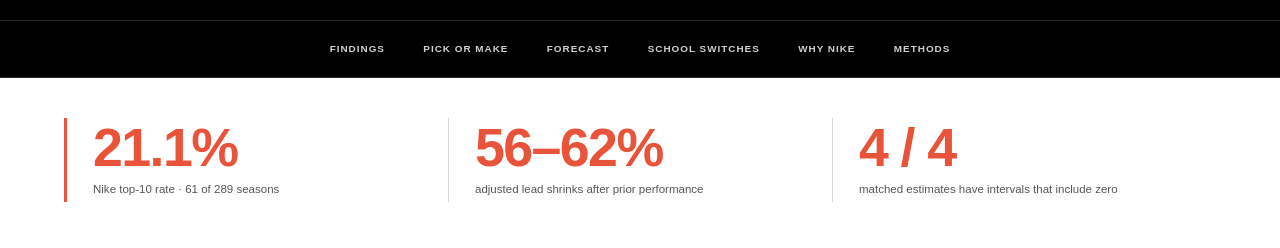
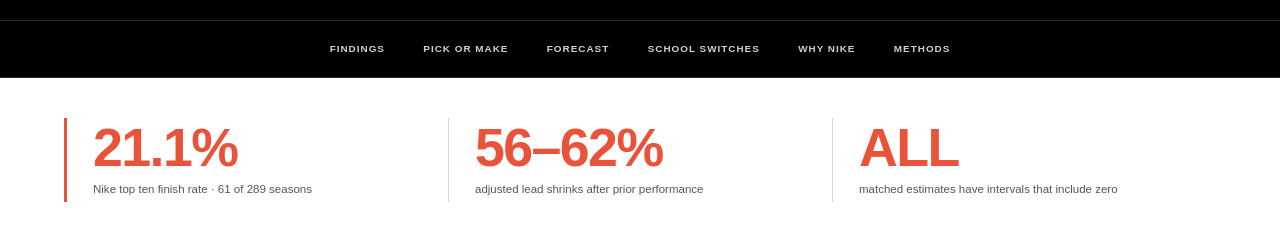
Before and after one commit to alexandrajcowan275/swoosh-effect, a Next.js app in the folder site/: page / in a window 1280 px wide. Shown: the part 780-1028 px from the top of the page. Built offline with nearby package versions, Linux system fonts and the light colour scheme; a web font is replaced by a local one.

Commit message:
Keep snapshot labels compatible with verified-number checks

```diff
--- a/site/app/page.tsx
+++ b/site/app/page.tsx
@@ -50,9 +50,9 @@ export default function Home() {
         <a href="#build-title">Methods</a>
       </nav>
       <section className="story-snapshot" aria-label="The story in three findings">
-        <a className="snapshot-item" href="#findings"><strong><Stat name="brand.0.rate" /></strong><span>Nike top-10 rate · <Stat name="brand.0.finishes" /> of <Stat name="brand.0.n" /> seasons</span></a>
+        <a className="snapshot-item" href="#findings"><strong><Stat name="brand.0.rate" /></strong><span>Nike top ten finish rate · <Stat name="brand.0.finishes" /> of <Stat name="brand.0.n" /> seasons</span></a>
         <a className="snapshot-item" href="#pick-title"><strong><Stat name="comparison.shrinkRange" /></strong><span>adjusted lead shrinks after prior performance</span></a>
-        <a className="snapshot-item" href="#pick-title"><strong>4 / 4</strong><span>matched estimates have intervals that include zero</span></a>
+        <a className="snapshot-item" href="#pick-title"><strong>ALL</strong><span>matched estimates have intervals that include zero</span></a>
       </section>
 
       <section className="section light" id="findings" aria-labelledby="rates-title">
```
